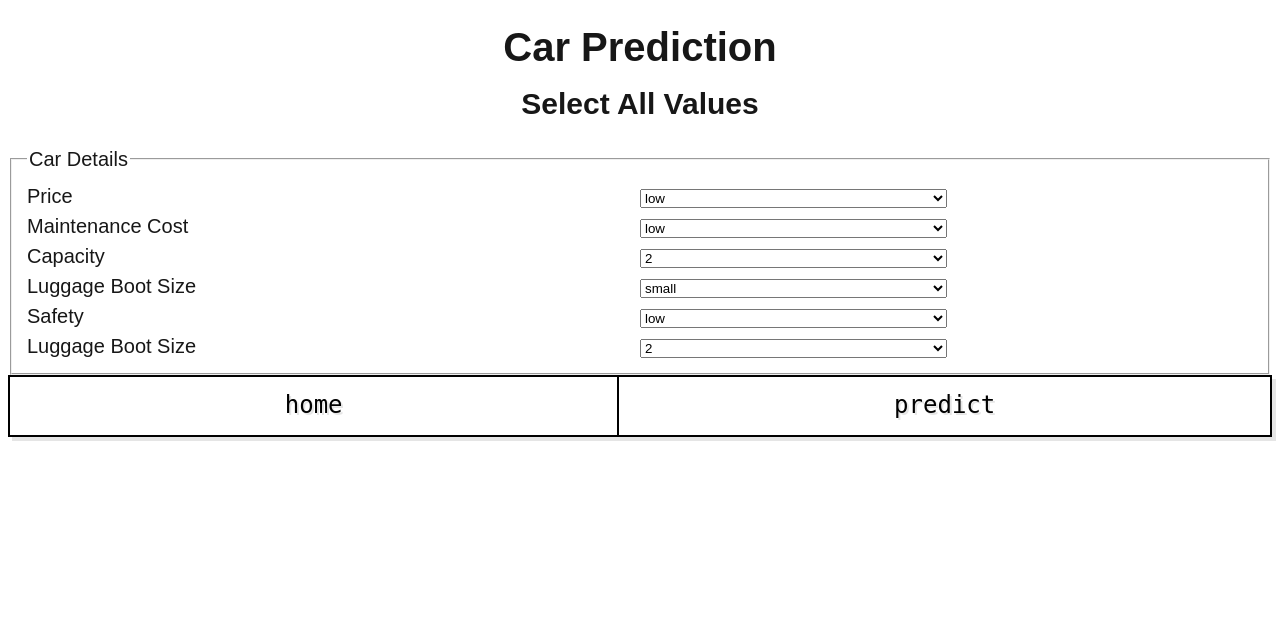
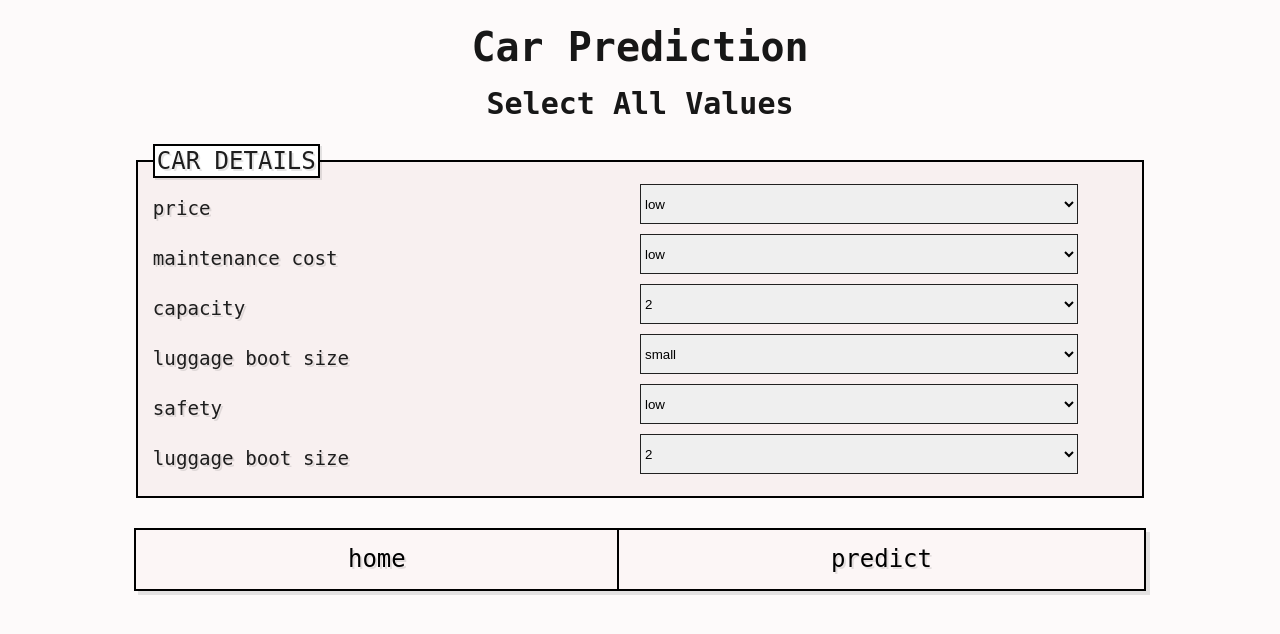
Before and after one commit to killswitchh/flask-prediction-app, a Flask app: page /car in a window 1280 px wide. Shown: the top 634 px of the page. Run offline with Flask 2, Linux system fonts and the light colour scheme.

Commit message:
final changes to css

```diff
--- a/flaskprediction/static/main.css
+++ b/flaskprediction/static/main.css
@@ -2,11 +2,11 @@
     box-sizing: border-box;
 }
 body {
-    background: #ffffff;
-    color: rgba(18, 18, 18, 0.98);
+    background: rgba(247, 230, 230, 0.2);
+    color: rgba(18, 18, 18, 0.95);
     margin-top: 2rem;
     font-size: 1.25rem;
-    font-family: sans-serif;
+    font-family: monospace;
     line-height: 150%;
     /* height: 100%; */
     /* width: 100%; */
@@ -24,7 +24,7 @@ h1, h2, h3, h4, h5, h6 {
     --duration: 250ms;
     --ease: cubic-bezier(0.215, 0.61, 0.355, 1);
     --font-family: monospace;
-    --color-primary: white;
+    --color-primary:rgb(252, 246, 246);
     --color-secondary: black;
     --color-tertiary: dodgerblue;
     --shadow: rgba(0, 0, 0, 0.1);
@@ -117,14 +117,50 @@ h1, h2, h3, h4, h5, h6 {
 }
 .flexbox div  {
     width: 100%;
+    height: 50px;
 }
 
 .field select , .field input{
-    width: 50%;
+    width: 90%;
+    border: 1.2px solid rgb(34, 33, 33);
+    height: 80%;
+    align-content: center;
 }
 
+.select-selected {
+    background-color: rgb(0, 0, 0);
+  }
 
 .errors{
     color: red;
     align-content: center;
 }
+
+.label{
+    padding-top: 10px;
+}
+
+legend{
+    font-size: 1.5rem;
+    text-transform: uppercase;
+    background-color: white;
+    border: 2px solid black;
+    text-shadow: var(--shadow) 2px 2px;
+    box-shadow: var(--shadow) 2px 2px;
+}
+.field-set{
+    background-color: rgb(248, 240, 240);
+    border: 2px solid black;
+    font-size: 1.2rem;
+    text-shadow: var(--shadow) 2px 2px;
+    text-transform: lowercase;
+}
+
+.multi-button.home-div{
+    height: 90vh;
+}
+
+.form-div{
+    padding-left: 10%;
+    width: 90%;
+}
--- a/flaskprediction/templates/car.html
+++ b/flaskprediction/templates/car.html
@@ -6,10 +6,10 @@
 {% if message %}
 <h2>{{ message }}</h2>
 {% endif %}
-<div id="car-input-form-outer">
+<div id="car-input-form-outer" class="form-div">
     <form method="POST" action = "">
         {{ form.hidden_tag() }}
-        <fieldset>
+        <fieldset class =  "field-set">
             <legend> Car Details</legend>
 
             <div id="car-price" class = "flexbox">
@@ -110,6 +110,7 @@
 
             </div>
         </fieldset>
+        <br>
         <div class="multi-button">
             <button type = "button" onclick="window.location.href = '{{ url_for('home') }}';">
                 Home
--- a/flaskprediction/templates/home.html
+++ b/flaskprediction/templates/home.html
@@ -1,10 +1,11 @@
 {% extends "layout.html" %}
 {% block content %}
 
-<div class="multi-button">
+<div class="multi-button home-div">
     <button type = "button" onclick="window.location.href = '{{ url_for('car') }}';">
         Car Classifier
     </button>
+
     <button type = "button" onclick="window.location.href = '{{ url_for('titanic') }}';">
         Titanic Classifier
     </button>
--- a/flaskprediction/templates/layout.html
+++ b/flaskprediction/templates/layout.html
@@ -12,7 +12,7 @@
         <title>Flask Classifier</title>
     {% endif %}
 </head>
-<body>
+<body >
     {% with messages = get_flashed_messages() %}
         {% if messages %}
             {% for category, message in messages %}
--- a/flaskprediction/templates/titanic.html
+++ b/flaskprediction/templates/titanic.html
@@ -5,10 +5,10 @@
 {% endif %}
 <h1> Titanic Prediction</h1>
 
-<div id="titanic-input-form-outer">
+<div id="titanic-input-form-outer" class="form-div">
     <form method="POST" action = "">
         {{ form.hidden_tag() }}
-        <fieldset>
+        <fieldset class =  "field-set">
             <legend> Titanic Passenger Details</legend>
             <div id="titanic-p_id"  class = "flexbox">
                 <div class="label">
@@ -182,6 +182,7 @@
             </div>
 
         </fieldset>
+        <br>
         <div class="multi-button">
             <button type = "button" onclick="window.location.href = '{{ url_for('home') }}';">
                 Home
```
